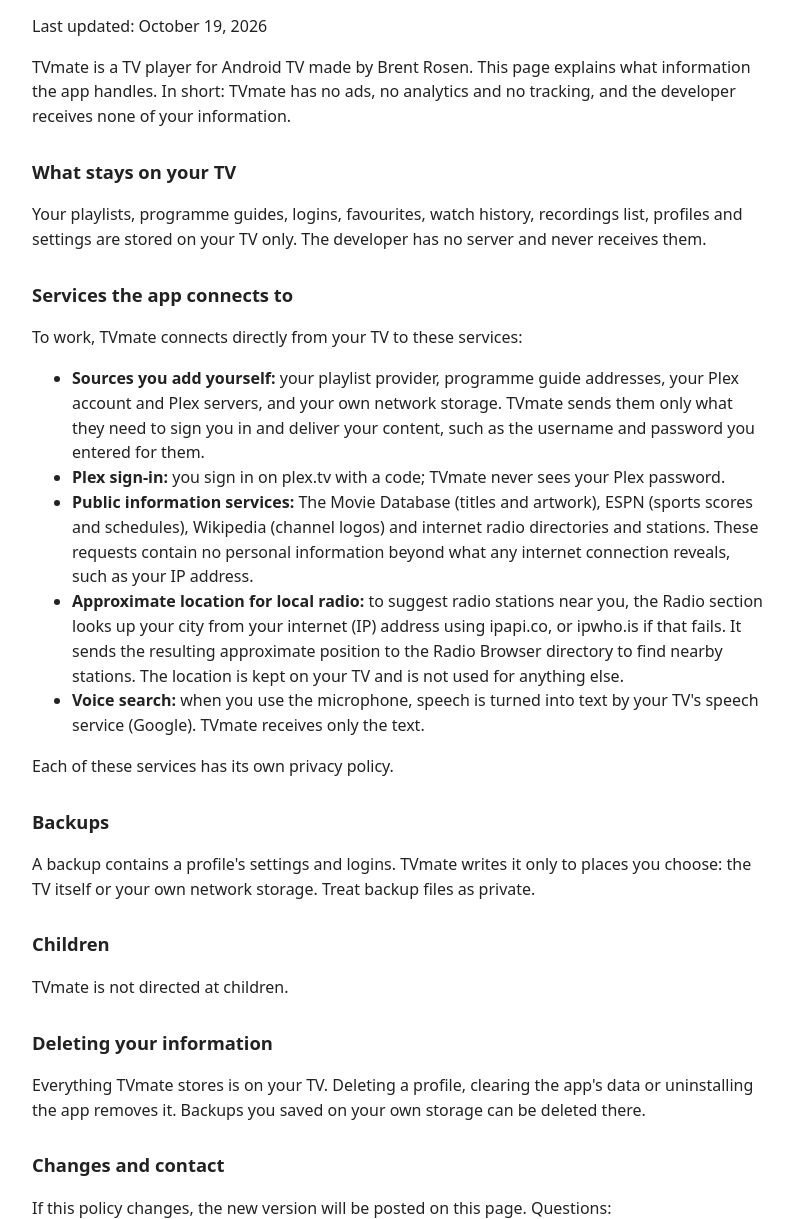
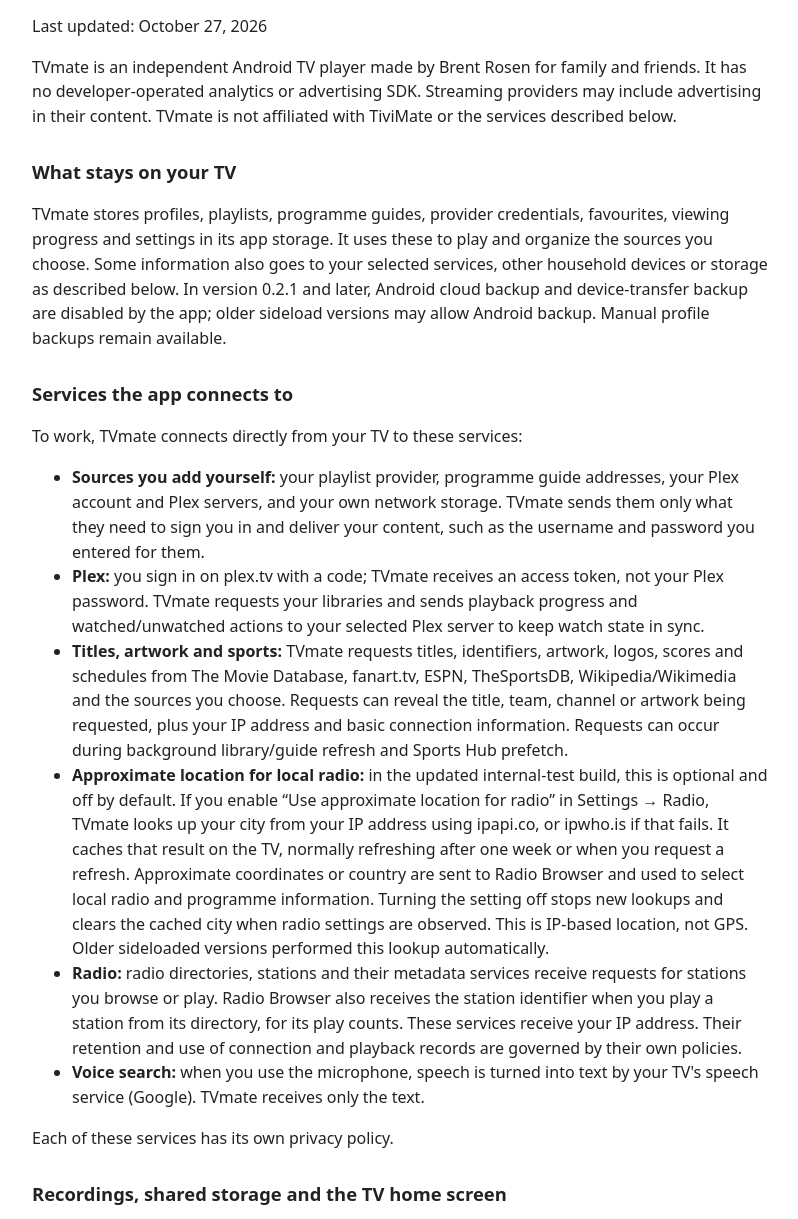
Before and after one commit to bsr92336/tvmate-privacy, a plain HTML site: page index.html in a window 1280 px wide. Shown: the part 75-1294 px from the top of the page, without its empty margins (240-1038 px from the left). Drawn offline with Linux system fonts and the light colour scheme.

Commit message:
Update TVmate privacy disclosures for internal test release 0.2.1

```diff
--- a/index.html
+++ b/index.html
@@ -11,32 +11,39 @@
 </head>
 <body>
 <h1>TVmate privacy policy</h1>
-<p>Last updated: October 19, 2026</p>
+<p>Last updated: October 27, 2026</p>
 
-<p>TVmate is a TV player for Android TV made by Brent Rosen. This page explains what information the app handles. In short: TVmate has no ads, no analytics and no tracking, and the developer receives none of your information.</p>
+<p>TVmate is an independent Android TV player made by Brent Rosen for family and friends. It has no developer-operated analytics or advertising SDK. Streaming providers may include advertising in their content. TVmate is not affiliated with TiviMate or the services described below.</p>
 
 <h2>What stays on your TV</h2>
-<p>Your playlists, programme guides, logins, favourites, watch history, recordings list, profiles and settings are stored on your TV only. The developer has no server and never receives them.</p>
+<p>TVmate stores profiles, playlists, programme guides, provider credentials, favourites, viewing progress and settings in its app storage. It uses these to play and organize the sources you choose. Some information also goes to your selected services, other household devices or storage as described below. In version 0.2.1 and later, Android cloud backup and device-transfer backup are disabled by the app; older sideload versions may allow Android backup. Manual profile backups remain available.</p>
 
 <h2>Services the app connects to</h2>
 <p>To work, TVmate connects directly from your TV to these services:</p>
 <ul>
   <li><strong>Sources you add yourself:</strong> your playlist provider, programme guide addresses, your Plex account and Plex servers, and your own network storage. TVmate sends them only what they need to sign you in and deliver your content, such as the username and password you entered for them.</li>
-  <li><strong>Plex sign-in:</strong> you sign in on plex.tv with a code; TVmate never sees your Plex password.</li>
-  <li><strong>Public information services:</strong> The Movie Database (titles and artwork), ESPN (sports scores and schedules), Wikipedia (channel logos) and internet radio directories and stations. These requests contain no personal information beyond what any internet connection reveals, such as your IP address.</li>
-  <li><strong>Approximate location for local radio:</strong> to suggest radio stations near you, the Radio section looks up your city from your internet (IP) address using ipapi.co, or ipwho.is if that fails. It sends the resulting approximate position to the Radio Browser directory to find nearby stations. The location is kept on your TV and is not used for anything else.</li>
+  <li><strong>Plex:</strong> you sign in on plex.tv with a code; TVmate receives an access token, not your Plex password. TVmate requests your libraries and sends playback progress and watched/unwatched actions to your selected Plex server to keep watch state in sync.</li>
+  <li><strong>Titles, artwork and sports:</strong> TVmate requests titles, identifiers, artwork, logos, scores and schedules from The Movie Database, fanart.tv, ESPN, TheSportsDB, Wikipedia/Wikimedia and the sources you choose. Requests can reveal the title, team, channel or artwork being requested, plus your IP address and basic connection information. Requests can occur during background library/guide refresh and Sports Hub prefetch.</li>
+  <li><strong>Approximate location for local radio:</strong> in the updated internal-test build, this is optional and off by default. If you enable “Use approximate location for radio” in Settings → Radio, TVmate looks up your city from your IP address using ipapi.co, or ipwho.is if that fails. It caches that result on the TV, normally refreshing after one week or when you request a refresh. Approximate coordinates or country are sent to Radio Browser and used to select local radio and programme information. Turning the setting off stops new lookups and clears the cached city when radio settings are observed. This is IP-based location, not GPS. Older sideloaded versions performed this lookup automatically.</li>
+  <li><strong>Radio:</strong> radio directories, stations and their metadata services receive requests for stations you browse or play. Radio Browser also receives the station identifier when you play a station from its directory, for its play counts. These services receive your IP address. Their retention and use of connection and playback records are governed by their own policies.</li>
   <li><strong>Voice search:</strong> when you use the microphone, speech is turned into text by your TV's speech service (Google). TVmate receives only the text.</li>
 </ul>
 <p>Each of these services has its own privacy policy.</p>
 
+<h2>Recordings, shared storage and the TV home screen</h2>
+<p>If you configure network storage or a home recorder, recording requests, programme details, recordings and associated metadata are written to that storage and read by authorized household devices. The storage operator and anyone with access to those folders may see them. Some family installations use storage administered by Brent Rosen; that administrator can access data deliberately saved there. TVmate can also publish recent channels and viewing-progress recommendations to Android TV's home-screen provider.</p>
+
+<h2>Connections and security</h2>
+<p>Public information requests use HTTPS where supported. User-selected playlists, streams, Plex servers and network shares may use HTTP or other connections without transport encryption. TVmate therefore does not promise that all data is encrypted in transit. Use trusted sources and encrypted connections where available. Credentials and profile backup files are sensitive; protect your TV and storage access.</p>
+
 <h2>Backups</h2>
-<p>A backup contains a profile's settings and logins. TVmate writes it only to places you choose: the TV itself or your own network storage. Treat backup files as private.</p>
+<p>A manual backup contains a profile's settings and logins and may include viewing history and provider data. It is written to the TV or the network location you configure. Backups may also be scheduled by your settings. Anyone with the file may be able to access its contents; do not share it publicly.</p>
 
 <h2>Children</h2>
 <p>TVmate is not directed at children.</p>
 
 <h2>Deleting your information</h2>
-<p>Everything TVmate stores is on your TV. Deleting a profile, clearing the app's data or uninstalling the app removes it. Backups you saved on your own storage can be deleted there.</p>
+<p>Local profile data remains until you remove the profile or clear the app's storage; caches may be replaced during normal use. Clearing app storage or uninstalling removes app-private local data. It does not delete recordings or backups on shared storage, Plex watch state, or records held by external services. Delete those through the relevant storage or service. TVmate does not create a developer-hosted user account. Contact Brent Rosen below for help with data on storage he administers; third-party account deletion and retention follow the relevant provider's policies.</p>
 
 <h2>Changes and contact</h2>
 <p>If this policy changes, the new version will be posted on this page. Questions: <a href="mailto:brentrosen@gmail.com">brentrosen@gmail.com</a>.</p>
```
